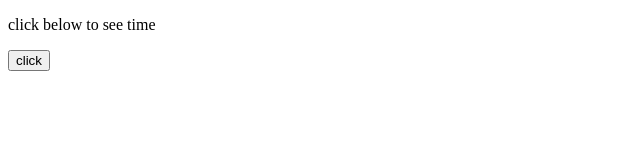
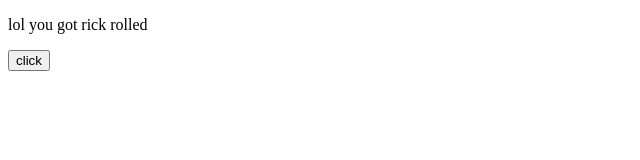
Before and after one commit to akkolluru/Time, a plain HTML site: page index.html in a window 1280 px wide. Both pictures are taken after a click on the button "click". Shown: the full height of the page, 0-640 px from the left. Drawn offline with Linux system fonts and the light colour scheme.

Commit message:
Update index.html

```diff
--- a/index.html
+++ b/index.html
@@ -4,9 +4,14 @@
     <meta charset="UTF-8">
     <meta name="viewport" content="width=device-width, initial-scale=1.0">
     <title>try</title>
+    <script>
+        function damn(){
+        document.getElementById("hi").innerHTML="lol you got rick rolled";
+        }
+    </script>
 </head>
 <body>
-    <p>click below to see time</p>
-    <button onclick="window.open('https://www.youtube.com/watch?v=dQw4w9WgXcQ', '_blank')">click</button>
+    <p id="hi">click below to see time</p>
+    <button onclick="window.open('https://www.youtube.com/watch?v=dQw4w9WgXcQ', '_blank');damn()">click</button>
 </body>
 </html>
```
